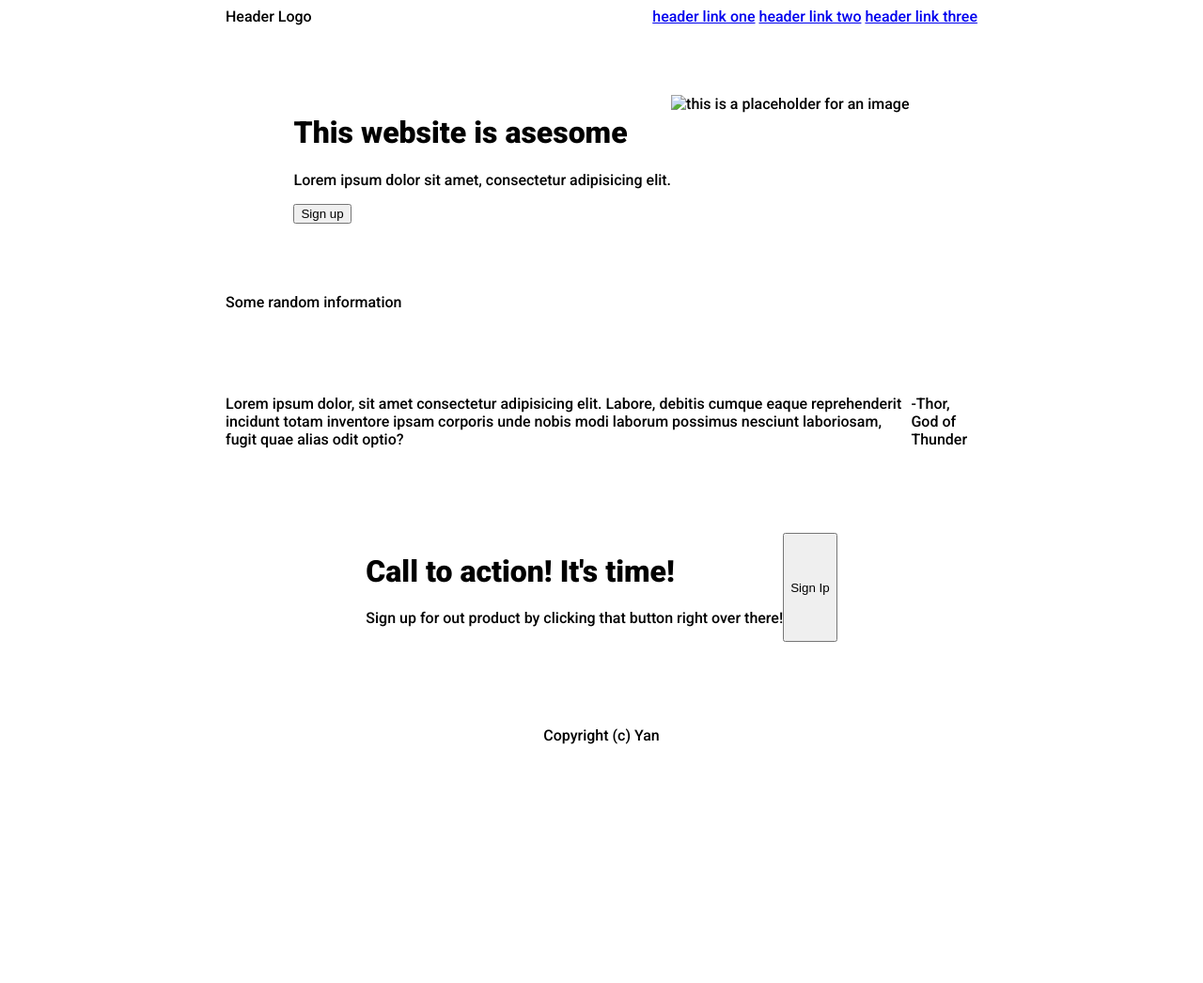
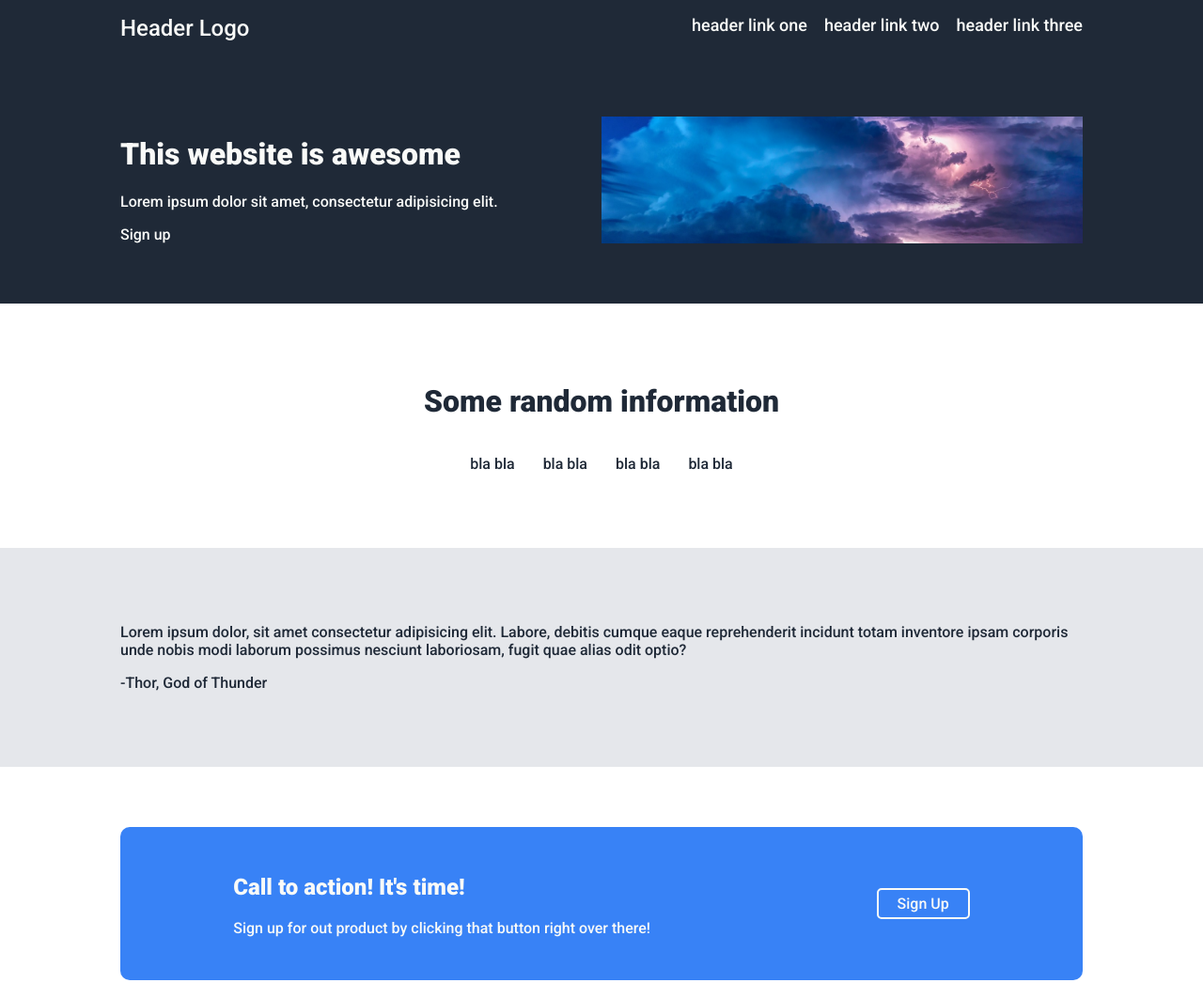
Before and after one commit to Yanpas/odin-foundation-landing, a plain HTML site: page index.html in a window 1280 px wide. Shown: the top 1046 px of the page at 94% size. Before the commit the page ends 816 px from the top, so only its background shows below. Drawn offline with Linux system fonts and the light colour scheme.

Commit message:
almost final

```diff
--- a/index.html
+++ b/index.html
@@ -3,14 +3,12 @@
 
 <head>
   <meta charset="UTF-8">
-  <meta http-equiv="X-UA-Compatible" content="IE=edge">
   <meta name="viewport" content="width=device-width, initial-scale=1.0">
   <title>Landing page</title>
 
   <link rel="preconnect" href="https://fonts.googleapis.com">
   <link rel="preconnect" href="https://fonts.gstatic.com" crossorigin>
-  <link href="https://fonts.googleapis.com/css2?family=Roboto:ital,wght@0,500;0,900;1,300&display=swap" rel="stylesheet">
-
+  <link href="https://fonts.googleapis.com/css2?family=Roboto:ital,wght@0,300;0,500;0,900;1,300&display=swap" rel="stylesheet">
   <link rel="stylesheet" href="style.css" class="rel">
 </head>
 
@@ -25,53 +23,63 @@
   </header>
 
   <div class="signup section">
+    <div class="signup box">
       <div class="signup-card">
-      <h1>This website is asesome</h1>
+        <h1>This website is awesome</h1>
         <p>Lorem ipsum dolor sit amet, consectetur adipisicing elit.</p>
         <button class="signup-btn">Sign up</button>
       </div>
       <div class="signup-img">
-      <img src="assets/signup.jpg" alt="this is a placeholder for an image">
+        <!-- <img src="img/beautiful-nature.jpg" alt="this is a placeholder for an image"> -->
+      </div>
     </div>
   </div>
 
-  <div class="section">
-    <header>Some random information</header>
+  <div class="section info">
+    <div class="box info">
+      <div class="center-text">
+        <h1>Some random information</h1>
+      </div>
       <div class="cards">
         <div class="card">
           <div class="card-icon"></div>
-        <p class="card-text"></p>
+          <p class="card-text">bla bla</p>
         </div>
         <div class="card">
           <div class="card-icon"></div>
-        <p class="card-text"></p>
+          <p class="card-text">bla bla</p>
         </div>
         <div class="card">
           <div class="card-icon"></div>
-        <p class="card-text"></p>
+          <p class="card-text">bla bla</p>
         </div>
         <div class="card">
           <div class="card-icon"></div>
-        <p class="card-text"></p>
+          <p class="card-text">bla bla</p>
+        </div>
       </div>
     </div>
   </div>
 
   <div class="section quote">
+    <div class="box quote">
       <p class="quote-text">Lorem ipsum dolor, sit amet consectetur adipisicing elit. Labore, debitis cumque eaque reprehenderit incidunt totam inventore ipsam corporis unde nobis modi laborum possimus nesciunt laboriosam, fugit quae alias odit optio?</p>
       <p class="quote-author">-Thor, God of Thunder</p>
     </div>
+  </div>
 
   <div class="section action">
+    <div class="box action">
       <div class="action-text">
-      <h1>Call to action! It's time!</h1>
+        <h2>Call to action! It's time!</h1>
         <p>Sign up for out product by clicking that button right over there!</p>
       </div>
-    <button class="action-btn">Sign Ip</button>
+      <button class="action">Sign Up</button>
+    </div>
   </div>
 
   <footer>
-    <p>Copyright (c) Yan</p>
+    <p>Copyright © Yan</p>
   </footer>
 </body>
 
--- a/style.css
+++ b/style.css
@@ -1,24 +1,116 @@
+:root {
+    --blue-color: #1F2937;
+    --light-grey-color: #E5E7EB;
+    --white-color: #F9FAF8;
+    --button-color: #3882F6;
+}
+
+a, button {
+    all: unset;
+}
+
 body {
     display: flex;
     flex-direction: column;
     align-items: center;
-    justify-content: space-between;
-    height: 100vh;
-    overflow: hidden;
+
+    /* height: 100vh; */
+    /* overflow: hidden; */
+    margin: unset;
+
     font-family: 'Roboto', sans-serif;
-    font-weight: 100;
+    font-weight: 500;
+    color: #F9FAF8;
+    background-color: var(--blue-color);
+}
+
+.center-text {
+    display: flex;
+    justify-content: center;
+    align-items: center;
 }
 
 header {
     display: flex;
     justify-content: space-between;
-    width: 800px;
+    width: 80%;
+    margin: 1em;
+}
+
+header > .logo {
+    font-size: 24px;
+}
+
+header > .links {
+    display: flex;
+    gap: 1em;
+    color: var(--white-color);
+    font-size: 18px;
 }
 
 .section {
     display: flex;
     justify-content: center;
-    max-width: 800px;
+    width: 100%;
+    padding: 5% 0;
+}
+
+.box {
+    width: 80%;
+}
+
+.box.signup {
+    display: flex;
+    align-items: stretch;
+    justify-content: center;
+    width: 80%;
+}
+
+.signup-card {
+    flex: 1 1 0;
+}
+
+.signup-img {
+    background: url("img/beautiful-nature.jpg");
+    background-size: cover;
+    background-repeat: no-repeat;
+    background-position: center center;
+    flex: 1 1 0;
+}
+
+.section.info {
+    background-color: white;
+    color: var(--blue-color)
+}
+
+.cards {
+    display: flex;
+    justify-content: center;
+    gap: 30px;
+}
+
+.section.quote {
+    background-color: var(--light-grey-color);
+    color: var(--blue-color)
+}
+
+.section.action {
+    background-color: white;
+}
+
+.box.action {
+    display: flex;
+    justify-content: space-around;
+    align-items: center;
+    padding: 30px 0px;
+    background-color: var(--button-color);
+    border-radius: 10px;
+}
+
+button.action {
+    border: 2px solid var(--white-color);
+    border-radius: 5px;
+    padding: 5px 20px;
 }
 
 .signup-card {
@@ -26,6 +118,7 @@ header {
 }
 
 footer {
+    width: 100%;
     display: flex;
     align-items: center;
     justify-content: center;
```
Lines whose indentation alone changed are shown as unchanged.
